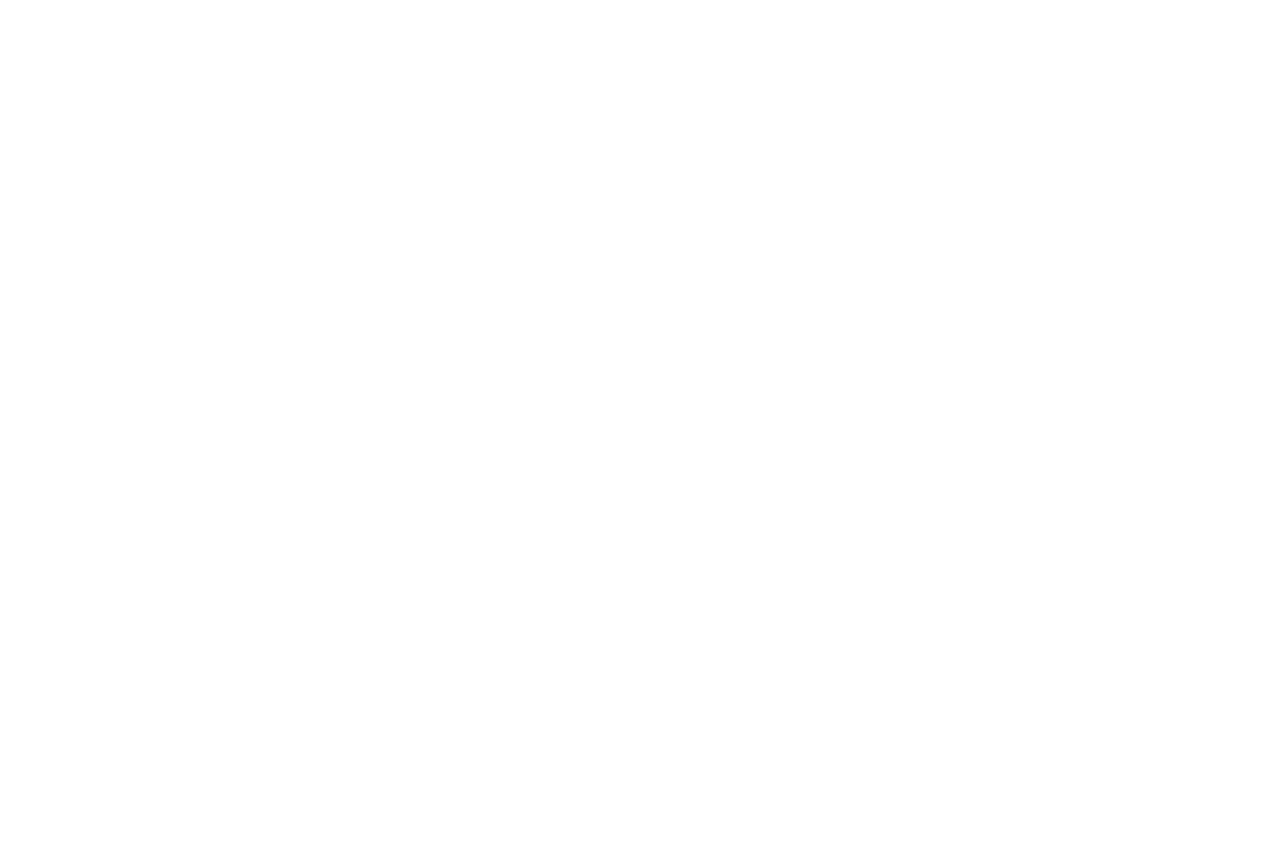
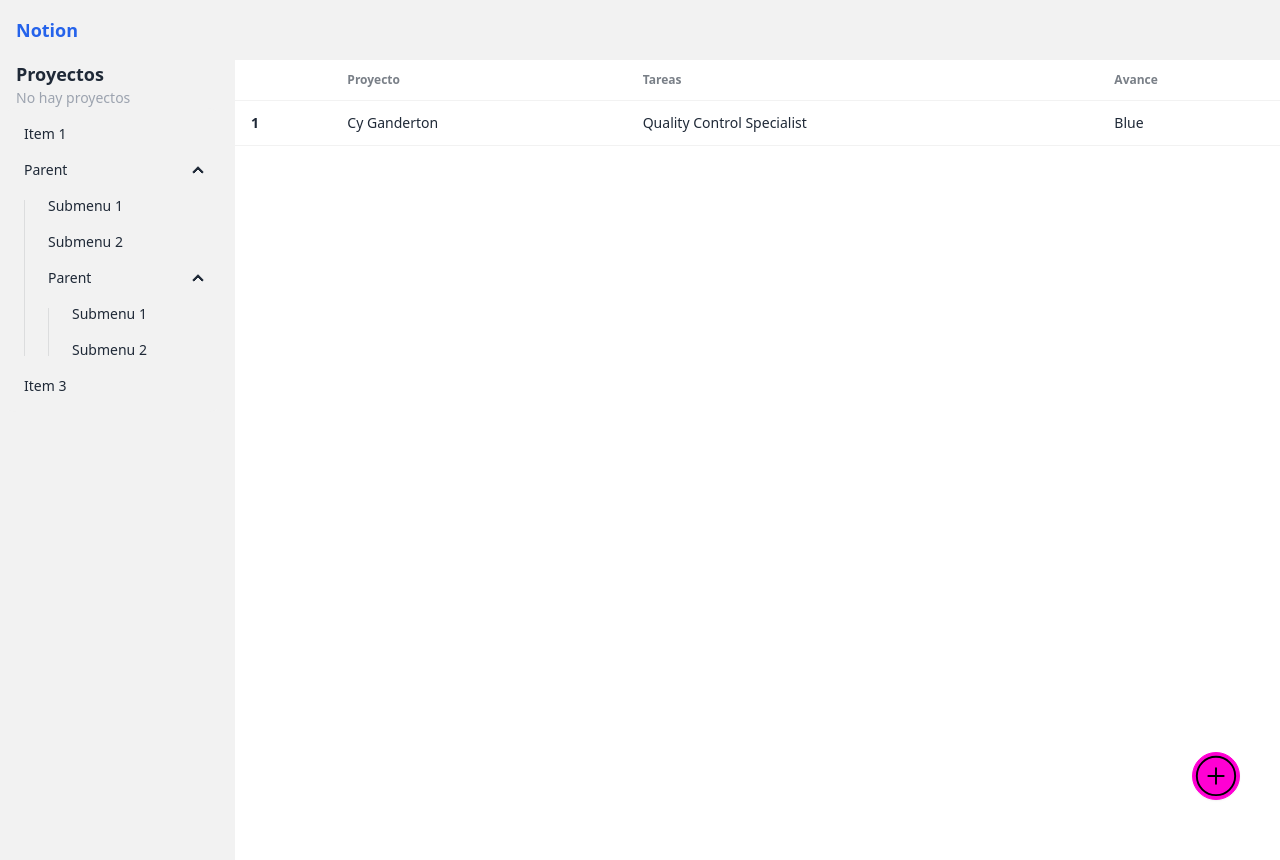
Before and after one commit to carlose2-glitch/06-projects-app, a Vue app: page /projects in a window 1280 px wide. Before the commit this address had no page. Before the commit the page ends 800 px from the top, so only its background shows below. Built offline with nearby package versions, Linux system fonts and the light colour scheme.

Commit message:
estructura de projects view

```diff
--- a/src/modules/projects/layout/ProjectsLayout.vue
+++ b/src/modules/projects/layout/ProjectsLayout.vue
@@ -2,7 +2,7 @@
   <div class="flex flex-col">
     <!-- Top menu -->
     <top-menu />
-    <main>
+    <main class="flex flex-row">
       <!-- Side Menu -->
       <side-menu />
       <!-- RouterView -->
--- /dev/null
+++ b/src/modules/projects/views/ProjectsView.vue
@@ -0,0 +1,44 @@
+<template>
+  <div class="overflow-x-auto w-full">
+    <table class="table">
+      <!-- head -->
+      <thead>
+        <tr>
+          <th></th>
+          <th>Proyecto</th>
+          <th>Tareas</th>
+          <th>Avance</th>
+        </tr>
+      </thead>
+      <tbody>
+        <!-- row 1 -->
+        <tr>
+          <th>1</th>
+          <td>Cy Ganderton</td>
+          <td>Quality Control Specialist</td>
+          <td>Blue</td>
+        </tr>
+      </tbody>
+    </table>
+
+    <button class="btn btn-circle btn-secondary fixed bottom-0 right-10">
+      <svg
+        viewBox="0 0 24 24"
+        xmlns="http://www.w3.org/2000/svg"
+        fill="none"
+        stroke="#000000"
+        stroke-width="1"
+        stroke-linecap="round"
+        stroke-linejoin="miter"
+      >
+        <g id="SVGRepo_bgCarrier" stroke-width="0"></g>
+        <g id="SVGRepo_tracerCarrier" stroke-linecap="round" stroke-linejoin="round"></g>
+        <g id="SVGRepo_iconCarrier">
+          <circle cx="12" cy="12" r="10"></circle>
+          <line x1="12" y1="8" x2="12" y2="16"></line>
+          <line x1="16" y1="12" x2="8" y2="12"></line>
+        </g>
+      </svg>
+    </button>
+  </div>
+</template>
--- a/src/router/index.ts
+++ b/src/router/index.ts
@@ -6,8 +6,16 @@ const router = createRouter({
   routes: [
     {
       path: '/',
-      name: 'projects',
+      name: 'home',
+      redirect: { name: 'projects' },
       component: ProjectsLayout,
+      children: [
+        {
+          path: 'projects',
+          name: 'projects',
+          component: () => import('@/modules/projects/views/ProjectsView.vue'),
+        },
+      ],
     },
   ],
 });
```
